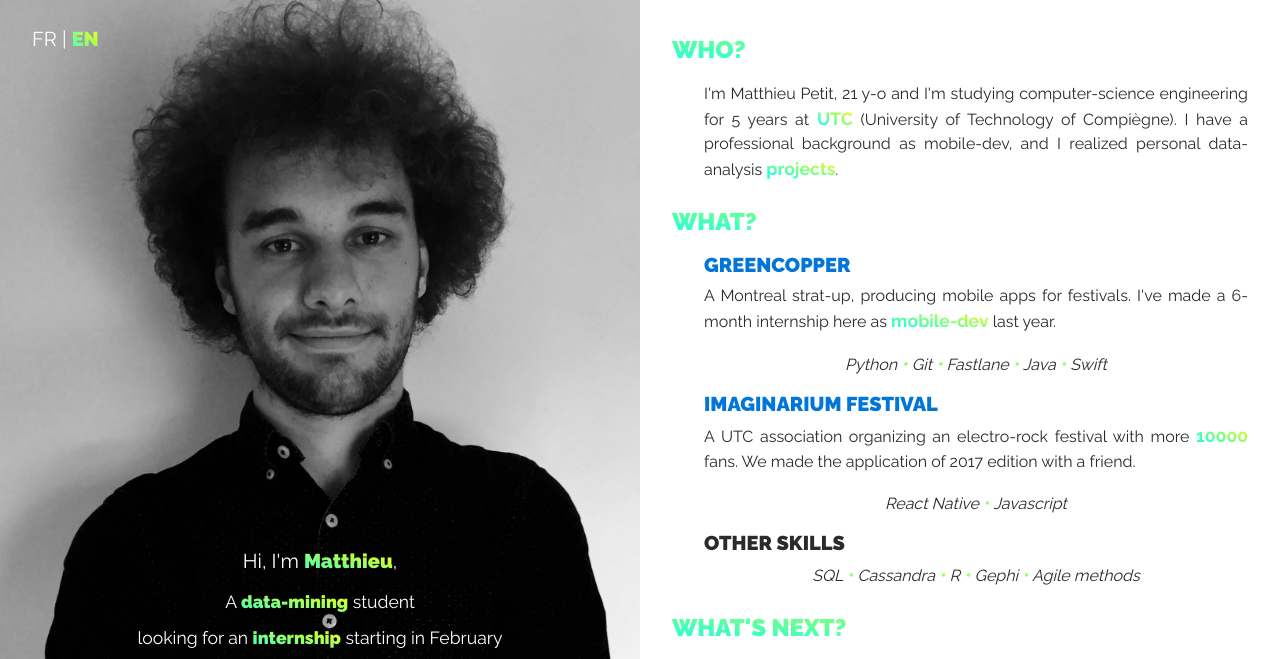
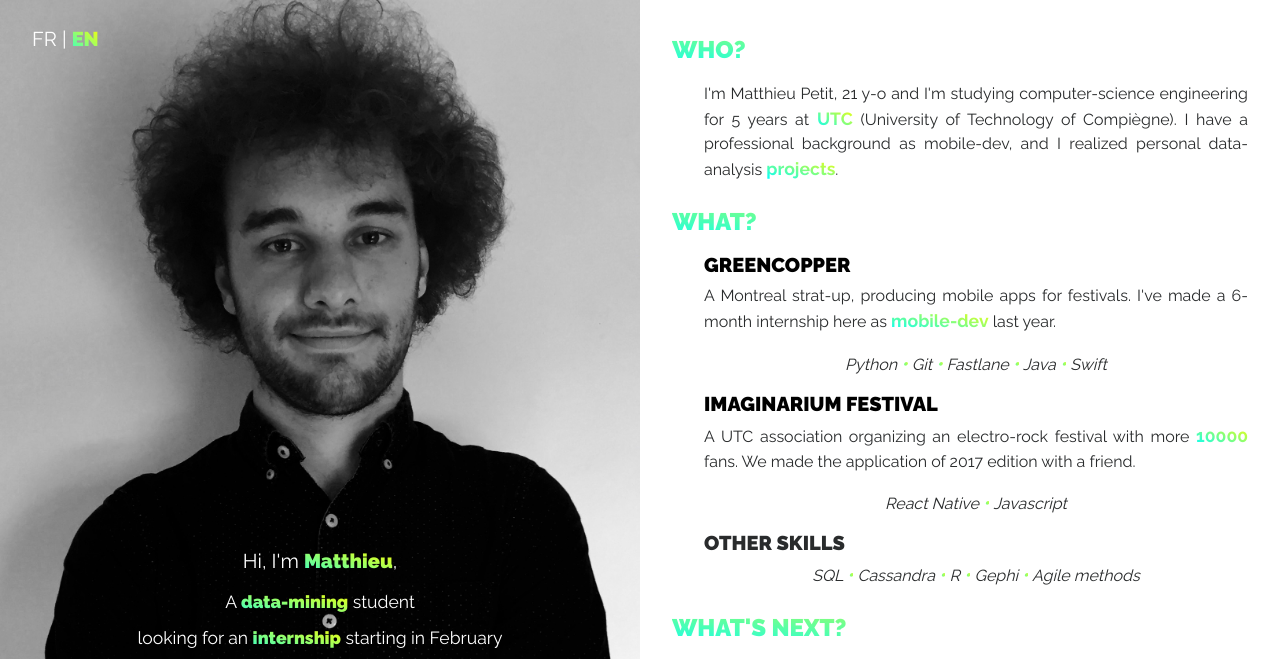
Before and after one commit to petitmat/mywebsite, a plain HTML site: page index.html in a window 1280 px wide. Shown: the top 659 px of the page. Drawn offline with nearby package versions, Linux system fonts and the light colour scheme; a script that the page names is missing.

Commit message:
[links] color on visited links

```diff
--- a/styles.css
+++ b/styles.css
@@ -6,8 +6,8 @@ p {
     font-family: 'Raleway', sans-serif;
 }
 
-#content a:visited {
-    color: inherit;
+#content a:visited, #content a:link {
+    color: black;
 }
 
 #languagebutton h5:hover{
```
